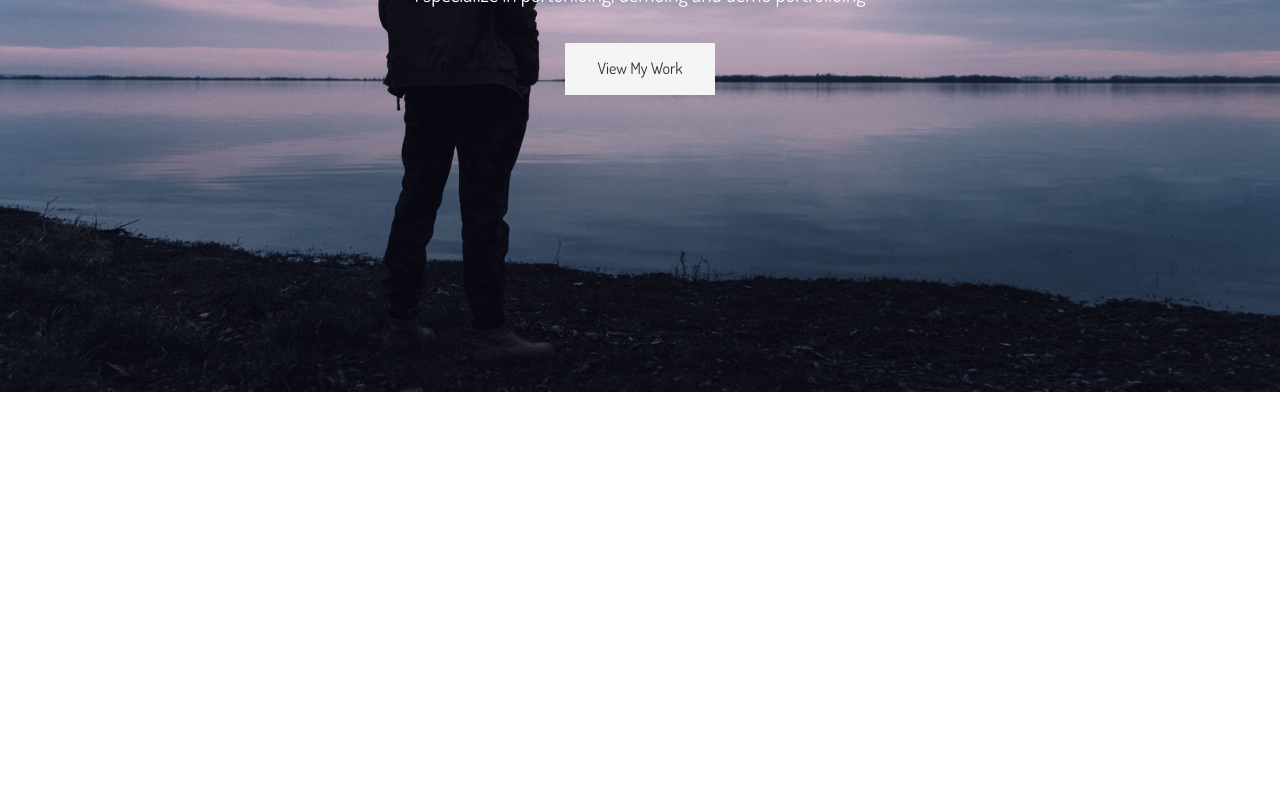
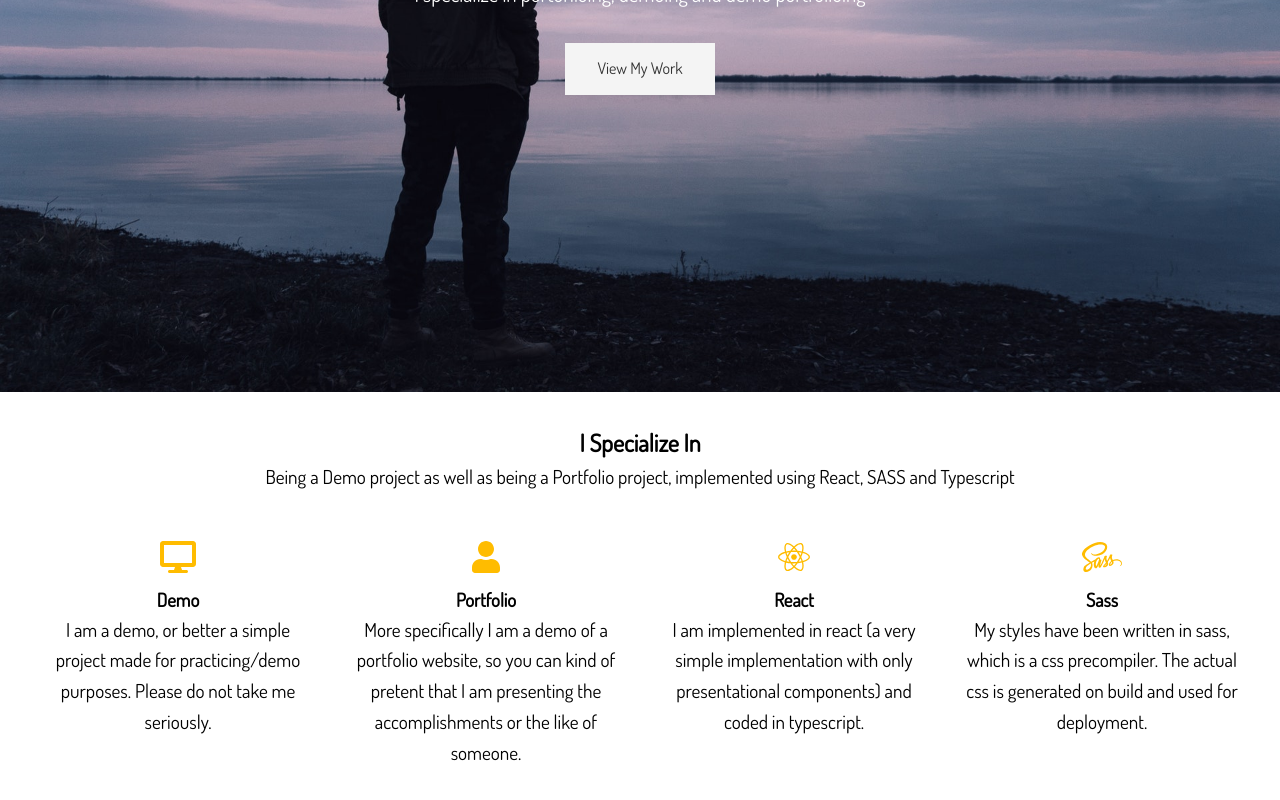
Before and after one commit to dario-piotrowicz/ReactJS-SCSS_demo_portfolio_website_miniproject, a React app: page / in a window 1280 px wide. Shown: the part 408-1208 px from the top of the page. Before the commit the page ends 800 px from the top, so only its background shows below. Built offline with nearby package versions, Linux system fonts and the light colour scheme.

Commit message:
added specialize section

```diff
--- a/package.json
+++ b/package.json
@@ -11,6 +11,10 @@
     "format": "prettier --write \"src/**/*.(js|jsx|ts|tsx)\""
   },
   "dependencies": {
+    "@fortawesome/fontawesome-svg-core": "^1.2.29",
+    "@fortawesome/free-brands-svg-icons": "^5.13.1",
+    "@fortawesome/free-solid-svg-icons": "^5.13.1",
+    "@fortawesome/react-fontawesome": "^0.1.11",
     "react": "^16.13.1",
     "react-dom": "^16.13.1"
   },
--- a/src/app.tsx
+++ b/src/app.tsx
@@ -1,11 +1,13 @@
 import React, { FunctionComponent } from 'react';
 import './app.scss';
 import Header from './components/header/header.component';
+import SpecializeSection from './components/specialize-section/specialize-section.component';
 
 const App: FunctionComponent = () => {
   return (
     <>
       <Header />
+      <SpecializeSection />
     </>
   );
 };
--- /dev/null
+++ b/src/components/specialize-section/specialize-section.component.tsx
@@ -0,0 +1,65 @@
+import React, { FunctionComponent } from 'react';
+import './specialize-section.styles.scss';
+import { FontAwesomeIcon } from '@fortawesome/react-fontawesome';
+import { faDesktop, faUser } from '@fortawesome/free-solid-svg-icons';
+import { faReact, faSass } from '@fortawesome/free-brands-svg-icons';
+
+const SpecializeSection: FunctionComponent = () => {
+  return (
+    <section id="specialize">
+      <div className="centering-container">
+        <h2>I Specialize In</h2>
+        <div className="bottom-line" />
+        <p>
+          Being a Demo project as well as being a Portfolio project, implemented
+          using React, SASS and Typescript
+        </p>
+        <div className="specializations">
+          <div>
+            <span className="fa-icon">
+              <FontAwesomeIcon icon={faDesktop} size="2x" />
+            </span>
+            <h3>Demo</h3>
+            <p>
+              I am a demo, or better a simple project made for practicing/demo
+              purposes. Please do not take me seriously.
+            </p>
+          </div>
+          <div>
+            <span className="fa-icon">
+              <FontAwesomeIcon icon={faUser} size="2x" />
+            </span>
+            <h3>Portfolio</h3>
+            <p>
+              More specifically I am a demo of a portfolio website, so you can
+              kind of pretent that I am presenting the accomplishments or the
+              like of someone.
+            </p>
+          </div>
+          <div>
+            <span className="fa-icon">
+              <FontAwesomeIcon icon={faReact} size="2x" />
+            </span>
+            <h3>React</h3>
+            <p>
+              I am implemented in react (a very simple implementation with only
+              presentational components) and coded in typescript.
+            </p>
+          </div>
+          <div>
+            <span className="fa-icon">
+              <FontAwesomeIcon icon={faSass} size="2x" />
+            </span>
+            <h3>Sass</h3>
+            <p>
+              My styles have been written in sass, which is a css precompiler.
+              The actual css is generated on build and used for deployment.
+            </p>
+          </div>
+        </div>
+      </div>
+    </section>
+  );
+};
+
+export default SpecializeSection;
--- /dev/null
+++ b/src/components/specialize-section/specialize-section.styles.scss
@@ -0,0 +1,27 @@
+@import '../../common/scss/constants';
+
+section#specialize {
+  padding: 2rem 0;
+
+  text-align: center;
+
+  p {
+    font-size: 1.2rem;
+    margin-bottom: 2rem;
+  }
+
+  .specializations {
+    display: flex;
+
+    & > div {
+      margin: 1rem;
+      flex: 1;
+    }
+
+    .fa-icon {
+      display: inline-block;
+      color: $color-primary;
+      padding-bottom: 0.5rem;
+    }
+  }
+}
```
Also changed, not shown: 1 other file (tests, documents, lock files or other folders).
